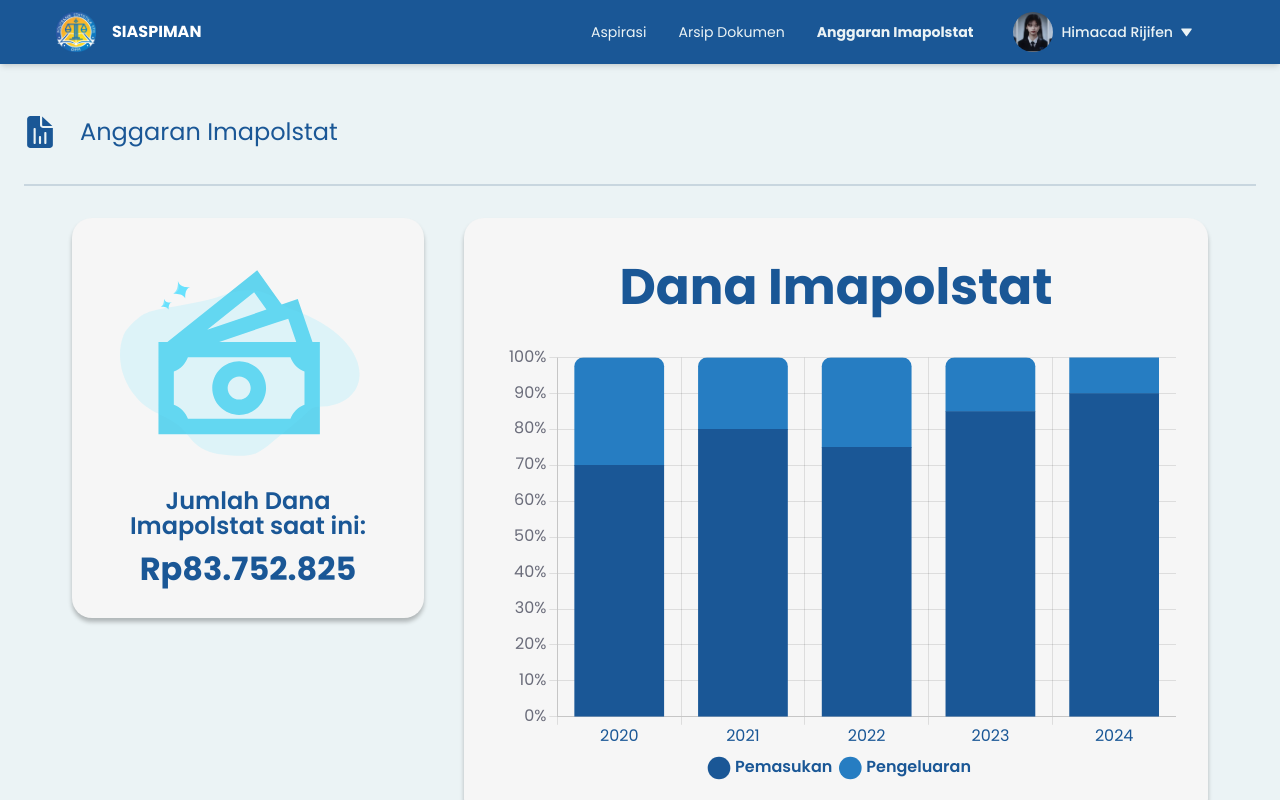
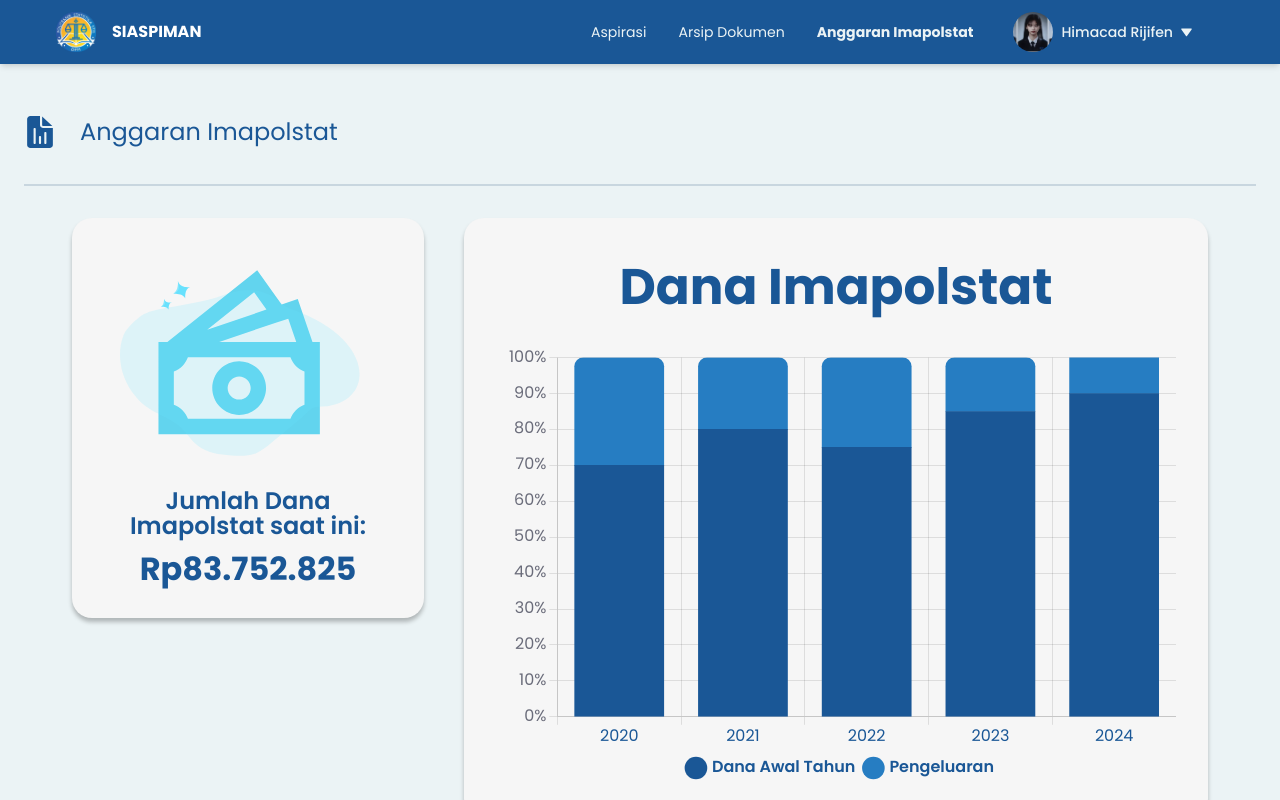
Before and after one commit to Hima-1/IMK-3SI1-KEL1-DPM-2024, a Vue app: page /dashboard/anggaran-impolstat in a window 1280 px wide. Shown: the top 800 px of the page. Built offline with nearby package versions, Linux system fonts and the light colour scheme.

Commit message:
Update DanaImapolstat.vue

```diff
--- a/src/components/Dashboard/Anggaran/DanaImapolstat.vue
+++ b/src/components/Dashboard/Anggaran/DanaImapolstat.vue
@@ -1,7 +1,7 @@
 <template>
-  <div class="flex-shrink-0 w-full max-w-[63.125rem] h-full max-h-[48.0625rem] rounded-[1.25rem] bg-[#F6F6F6] shadow-[0px_4px_4px_rgba(0,0,0,0.25)] flex flex-col justify-center items-center p-4 sm:p-8 m:h-[30rem]">
+  <div class="flex-shrink-0 w-full max-w-[63.125rem] max-h-[48.0625rem] min-h-[20rem] rounded-[1.25rem] bg-[#F6F6F6] shadow-[0px_4px_4px_rgba(0,0,0,0.25)] flex flex-col justify-center items-center p-4 sm:p-8 m:h-[30rem]">
     <h1 class="text-[#1A5796] text-center font-poppins text-[2rem] sm:text-[3.125rem] font-bold mb-5">Dana Imapolstat</h1>
-    <div class="w-full h-[12rem] transform flex-shrink-0 chart-container" style="border-radius: 0.5625rem 0.5625rem 0rem 0rem;">
+    <div class="w-full h-[16rem] transform flex-shrink-0 chart-container" style="border-radius: 0.5625rem 0.5625rem 0rem 0rem;">
       <Bar ref="chart" :data="chartData" :options="chartOptions" />
     </div>
   </div>
@@ -34,7 +34,7 @@ export default defineComponent({
       labels: actualData.labels,
       datasets: [
         {
-          label: 'Pemasukan',
+          label: 'Dana Awal Tahun',
           backgroundColor: '#1a5796',
           barThickness: 'flex',
           minBarLength: 46,
```
